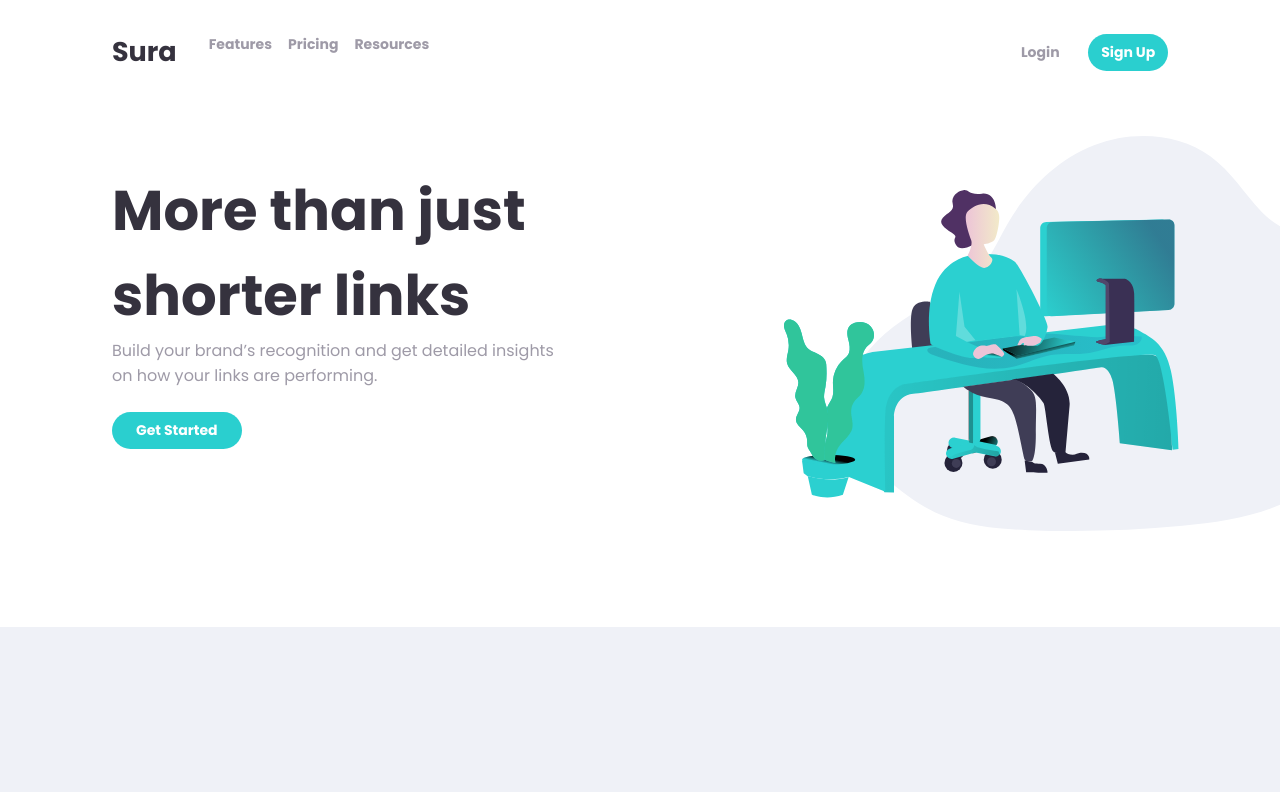
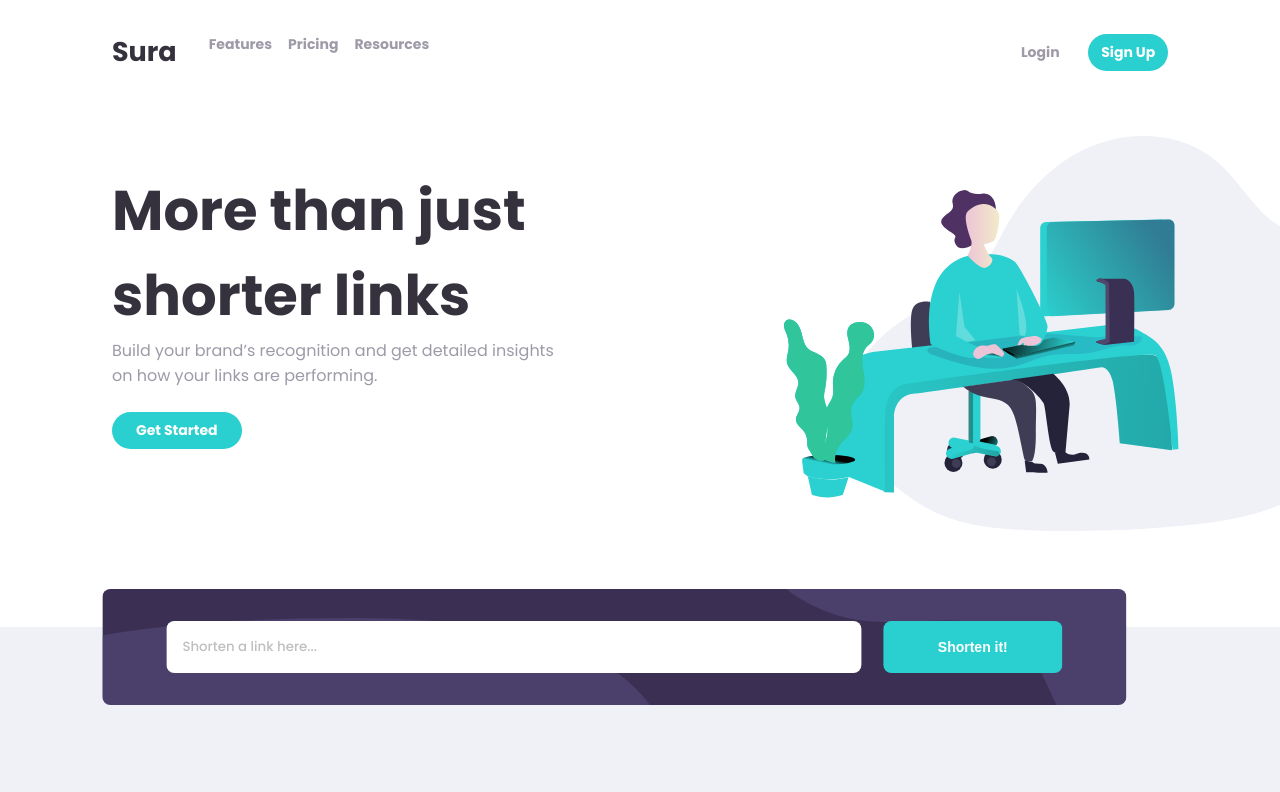
Before and after one commit to DeveloperAspire/sura, a React (Create React App) app: page / in a window 1280 px wide. Shown: the top 792 px of the page. Built offline with nearby package versions, Linux system fonts and the light colour scheme.

Commit message:
Built more component

```diff
--- a/src/App.js
+++ b/src/App.js
@@ -5,12 +5,14 @@ import Details from './components/Layout/Details'
 import './App.css';
 import Quote from './components/Layout/Quote';
 import Footer from './components/Layout/Footer';
+import Input from './components/Forms/Input';
 
 function App() {
   return (
     <React.Fragment>
      <Header/>
      <Hero/>
+     <Input/>
      <Details/>
      <Quote/>
      <Footer/>
--- /dev/null
+++ b/src/components/Forms/Input.jsx
@@ -0,0 +1,36 @@
+import React,{useState} from 'react'
+import classes from './Input.module.css'
+
+const Input = ()=> {
+       const [enteredUrl, setEnteredUrl] = useState('')
+       const [urlIsValid, setUrlIsValid] = useState(true)
+       const [urlIsTouched, setUrlIsTouched] = useState(false)
+
+
+       const urlHandler=(e)=>{
+         setEnteredUrl(e.target.value)
+         setUrlIsTouched(false)
+       }
+       const blurHandler = ()=> {
+            if(enteredUrl.trim() === ''){
+                 setUrlIsValid(false)
+                 setUrlIsTouched(true)
+            }
+       }
+
+      const urlIsInvalid = urlIsTouched && !urlIsValid
+      const urlClass = urlIsInvalid ? classes.error :''
+      return (
+        <div className={classes["form--background"]}>
+          <form>
+            <div>
+              <input className={urlClass} type="url" placeholder="Shorten a link here..." onChange={urlHandler} onBlur={blurHandler} value={enteredUrl}/>
+            </div>
+            <button className={classes.button}>Shorten it!</button>
+          </form>
+          {urlIsInvalid && <p className={classes.error}>Please add a link</p>}
+        </div>
+      );
+}
+
+export default Input
--- /dev/null
+++ b/src/components/Forms/Input.module.css
@@ -0,0 +1,55 @@
+.form--background {
+  background-image: url("../../images/bg-shorten-desktop.svg");
+  padding: 2rem 4rem;
+  background-color: hsl(257, 27%, 26%);
+  background-repeat: no-repeat;
+  background-size: auto;
+  position: absolute;
+  width: 80%;
+  border-radius: 0.5rem;
+  transform: translateY(50%) translateX(10%);
+
+}
+form{
+display: grid;
+  grid-template-columns: 80% 20%;
+}
+input {
+  font-family: 'Poppins', sans-serif;
+  width: 97%;
+  padding: 1rem;
+  border-radius: 0.5rem;
+  border: none;
+}
+input::placeholder{
+      color:hsl(0, 0%, 75%);
+      font-weight: 500;
+}
+input:focus{
+      outline:none;
+}
+input.error{
+      border:2px solid  hsl(0, 87%, 67%);
+}
+p.error{
+      color: hsl(0, 87%, 67%);
+      font-style: italic;
+      font-size: 14px;
+      font-weight: 200;
+}
+
+.button {
+  border: none;
+  border-radius: 0.5rem;
+  display: inline-block;
+  padding: 1rem 2rem;
+  font-size: 14px;
+  background-color: transparent;
+  background-color: hsl(180, 66%, 49%);
+  font-weight: 700;
+  color: white;
+}
+.button:hover{
+      background-color: #5FDCDC;
+      cursor: pointer;
+}
--- a/src/components/Layout/Hero.module.css
+++ b/src/components/Layout/Hero.module.css
@@ -37,3 +37,7 @@
       font-weight: 700;
       color:white;
 }
+.button:hover{
+      background-color: #5FDCDC;
+      cursor: pointer;
+}
```
Also changed, not shown: src/components/Layout/Result.jsx (added, +10 -0 lines), src/components/Layout/Result.module.css (added), src/components/Layout/ResultItem.jsx (added), src/components/Layout/ResultItem.module.css (added).
